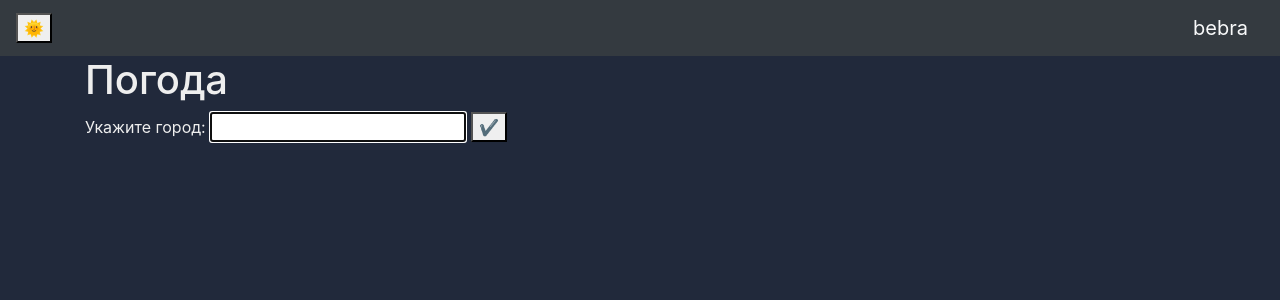
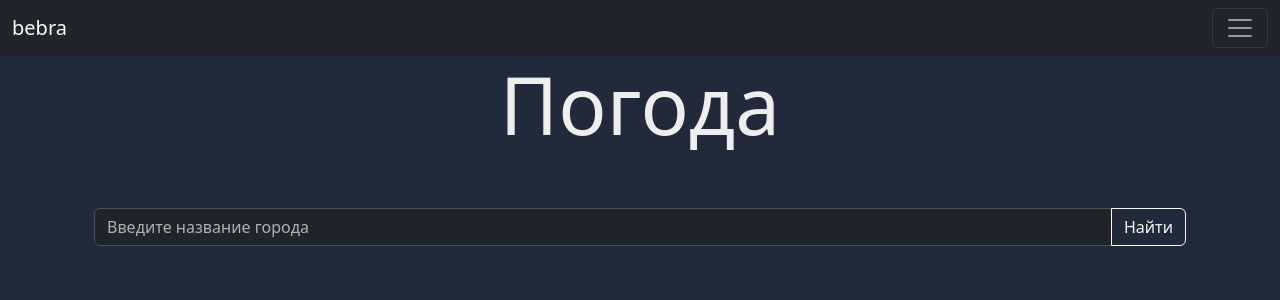
Before and after one commit to George-25/Web_project, a Flask app: page / in a window 1280 px wide. Shown: the top 300 px of the page. Run offline with Flask 3, Linux system fonts and the light colour scheme; a user stored in the database is signed in; some libraries are stand-ins or nearby versions.

Commit message:
Обновлённый интерфейс

```diff
--- a/1.py
+++ b/1.py
@@ -1,21 +1,17 @@
 import os
 import sqlite3
-import cgi
-from flask import Flask, render_template, redirect, request, make_response, session, abort, jsonify
-from data import db_session, news_api
+from flask import Flask, render_template, redirect, request, make_response, session, jsonify
+from data import db_session
 from data.users import User
-from data.news import News
-import datetime
 from forms.user import RegisterForm, LoginForm
-from forms.news import NewsForm
-from flask_login import LoginManager, login_user, logout_user, login_required, current_user
-from flask_restful import reqparse, abort, Api, Resource
-from data import news_resources
+from flask_login import LoginManager, login_user, logout_user, login_required
+from flask_restful import Api
 
 app = Flask(__name__)
 login_manager = LoginManager()
 login_manager.init_app(app)
 app.config['SECRET_KEY'] = 'yandexlyceum_secret_key'
+yandex_weather_key = '4498796d-b748-4529-8743-c9579e4e1d5c'
 api = Api(app)
 
 
@@ -58,10 +54,20 @@ def cookie_test():
 def index():
     return render_template("index.html")
 
-our_form = cgi.FieldStorage()
-name_city = our_form.getfirst("name_city")
-print(name_city)
 
+@app.route('/get-text', methods=['GET', 'POST'])
+def foo():
+    name_city = request.form['name_city']
+
+    # conn = sqlite3.connect('db/blogs.db')
+    # with conn:
+    #     conn.execute(f"""INSERT INTO {name_table}(city)
+    #                         VAlUES({name_city});
+    #                         """)
+    # conn.commit()
+    # conn.close()
+    print(name_city)
+    return render_template("index.html")
 
 
 @app.route('/logout')
@@ -107,82 +113,21 @@ def reqister():
         user.set_password(form.password.data)
         db_sess.add(user)
         db_sess.commit()
+
+        conn = sqlite3.connect('db/blogs.db')
+        with conn:
+            conn.execute(f"""CREATE TABLE {form.name.data}(
+                        id INT PRIMARY KEY,
+                        city TEXT);
+                        """)
+        conn.commit()
+        conn.close()
         return redirect('/login')
     return render_template('register.html', title='Регистрация', form=form)
 
 
-# @app.route('/news',  methods=['GET', 'POST'])
-# @login_required
-# def add_news():
-#     form = NewsForm()
-#     if form.validate_on_submit():
-#         db_sess = db_session.create_session()
-#         news = News()
-#         news.title = form.title.data
-#         news.content = form.content.data
-#         news.is_private = form.is_private.data
-#         current_user.news.append(news)
-#         db_sess.merge(current_user)
-#         db_sess.commit()
-#         return redirect('/')
-#     return render_template('news.html', title='Добавление новости',
-#                            form=form)
-#
-#
-# @app.route('/news&<int:id>', methods=['GET', 'POST'])
-# @login_required
-# def edit_news(id):
-#     form = NewsForm()
-#     if request.method == "GET":
-#         db_sess = db_session.create_session()
-#         news = db_sess.query(News).filter(News.id == id,
-#                                           News.user == current_user
-#                                           ).first()
-#         if news:
-#             form.title.data = news.title
-#             form.content.data = news.content
-#             form.is_private.data = news.is_private
-#         else:
-#             abort(404)
-#     if form.validate_on_submit():
-#         db_sess = db_session.create_session()
-#         news = db_sess.query(News).filter(News.id == id,
-#                                           News.user == current_user
-#                                           ).first()
-#         if news:
-#             news.title = form.title.data
-#             news.content = form.content.data
-#             news.is_private = form.is_private.data
-#             db_sess.commit()
-#             return redirect('/')
-#         else:
-#             abort(404)
-#     return render_template('news.html',
-#                            title='Редактирование новости',
-#                            form=form
-#                            )
-#
-#
-# @app.route('/news_delete&<int:id>', methods=['GET', 'POST'])
-# @login_required
-# def news_delete(id):
-#     db_sess = db_session.create_session()
-#     news = db_sess.query(News).filter(News.id == id,
-#                                       News.user == current_user
-#                                       ).first()
-#     if news:
-#         db_sess.delete(news)
-#         db_sess.commit()
-#     else:
-#         abort(404)
-#     return redirect('/')
-
-
 def main():
     db_session.global_init("db/blogs.db")
-    # app.register_blueprint(news_api.blueprint)
-    # api.add_resource(news_resources.NewsListResource, '/api/v2/news')
-    # api.add_resource(news_resources.NewsResource, '/api/v2/news&<int:news_id>')
     port = int(os.environ.get("PORT", 8080))
     app.run(host='0.0.0.0', port=port)
 
--- a/templates/base.html
+++ b/templates/base.html
@@ -3,35 +3,60 @@
 <head>
     <meta charset="utf-8">
     <meta name="viewport" content="width=device-width, initial-scale=1, shrink-to-fit=no">
-    <link rel="stylesheet"
-          href="https://stackpath.bootstrapcdn.com/bootstrap/4.4.1/css/bootstrap.min.css"
-          integrity="sha384-Vkoo8x4CGsO3+Hhxv8T/Q5PaXtkKtu6ug5TOeNV6gBiFeWPGFN9MuhOf23Q9Ifjh"
-          crossorigin="anonymous">
-    <title>{{title}}</title>
+    <link href="https://cdn.jsdelivr.net/npm/bootstrap@5.3.0-alpha1/dist/css/bootstrap.min.css" rel="stylesheet"
+          integrity="sha384-GLhlTQ8iRABdZLl6O3oVMWSktQOp6b7In1Zl3/Jr59b6EGGoI1aFkw7cmDA6j6gD" crossorigin="anonymous">
+    <title>Прогноз погоды</title>
 </head>
 <body>
-    <style>
+<style>
 body {
   color: #eee;
   background: #21293b;
 }
 </style>
 <header>
-    <nav class="navbar navbar-light bg-dark">
-        <button class="btn-toggle">&#127774;</button>
-        {% if current_user.is_authenticated %}
-            <a class="navbar-brand text-light" href="/logout">{{ current_user.name }}</a>
-        {% else %}
+    <nav class="navbar navbar-dark bg-dark fixed-top">
+        <div class="container-fluid">
+            {% if current_user.is_authenticated %}
+            <a class="navbar-brand text-light">{{ current_user.name }}</a>
+            <button class="navbar-toggler" type="button" data-bs-toggle="offcanvas"
+                    data-bs-target="#offcanvasDarkNavbar" aria-controls="offcanvasDarkNavbar">
+                <span class="navbar-toggler-icon"></span>
+            </button>
+            <div class="offcanvas offcanvas-end text-bg-dark" tabindex="-1" id="offcanvasDarkNavbar"
+                 aria-labelledby="offcanvasDarkNavbarLabel">
+                <div class="offcanvas-header">
+                    <h5 class="offcanvas-title" id="offcanvasDarkNavbarLabel">Погода</h5>
+                    <button type="button" class="btn-close btn-close-white" data-bs-dismiss="offcanvas"
+                            aria-label="Close"></button>
+                </div>
+                <div class="offcanvas-body">
+                    <ul class="navbar-nav justify-content-end flex-grow-1 pe-3">
+                        <li class="nav-item">
+                            <a class="nav-link active" aria-current="page" href="#">Главная</a>
+                            <a class="nav-link active" aria-current="page" href="/logout">Выйти</a>
+                        </li>
+                    </ul>
+                </div>
+            </div>
+            {% else %}
             <p>
                 <a class="btn btn-primary " href="/register">Зарегистрироваться</a>
                 <a class="btn btn-success" href="/login">Войти</a>
             </p>
-        {% endif %}
+            {% endif %}
+        </div>
     </nav>
 </header>
 <!-- Begin page content -->
 <main role="main" class="container">
     {% block content %}{% endblock %}
 </main>
+<script src="https://cdn.jsdelivr.net/npm/@popperjs/core@2.11.6/dist/umd/popper.min.js"
+        integrity="sha384-oBqDVmMz9ATKxIep9tiCxS/Z9fNfEXiDAYTujMAeBAsjFuCZSmKbSSUnQlmh/jp3"
+        crossorigin="anonymous"></script>
+<script src="https://cdn.jsdelivr.net/npm/bootstrap@5.3.0-alpha1/dist/js/bootstrap.min.js"
+        integrity="sha384-mQ93GR66B00ZXjt0YO5KlohRA5SY2XofN4zfuZxLkoj1gXtW8ANNCe9d5Y3eG5eD"
+        crossorigin="anonymous"></script>
 </body>
 </html>
--- a/templates/index.html
+++ b/templates/index.html
@@ -1,12 +1,17 @@
 {% extends "base.html" %}
 
 {% block content %}
-<h1>Погода</h1>
+<div class="container overflow-hidden text-center">
+    <div class="row gy-5">
+        <h2 class="display-1"></h2>
+        <h2 class="display-1">Погода</h2>
         {% if current_user.is_authenticated %}
-<form action="/cgi-bin/1.py">
-<label for="name">Укажите город:  </label>
-<input type="text" id="name" name="name_city" required
-       minlength="2" maxlength="20" size="20" tabindex= "0" autofocus= "autofocus"> <button type="submit">&#10004;</button>
+        <form action="/get-text" method="post">
+            <div class="input-group">
+                <input type="text" class="form-control" name="name_city" placeholder="Введите название города"
+                       aria-label="Ввод текста с помощью кнопки сегментированного раскрывающегося списка">
+                <button type="submit" class="btn btn-outline-light">Найти</button>
+            </div>
         </form>
         {% endif %}
         {% for item in news%}
@@ -16,5 +21,7 @@
                 {{item.content}}
             </div>
         </div>
+    </div>
+</div>
 {% endfor %}
 {% endblock %}
```
Also changed, not shown: db/blogs.db. Lines whose indentation alone changed are shown as unchanged.
